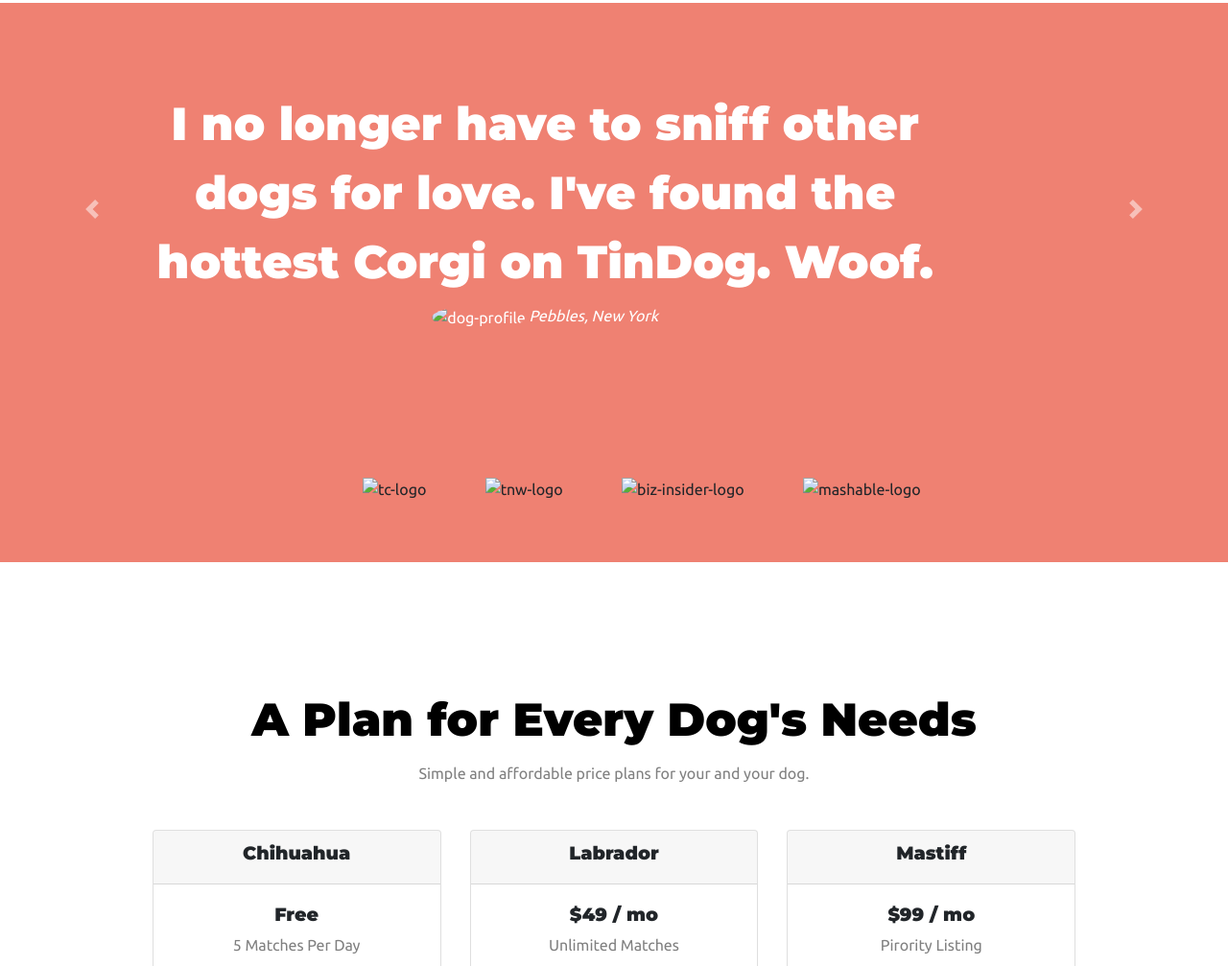
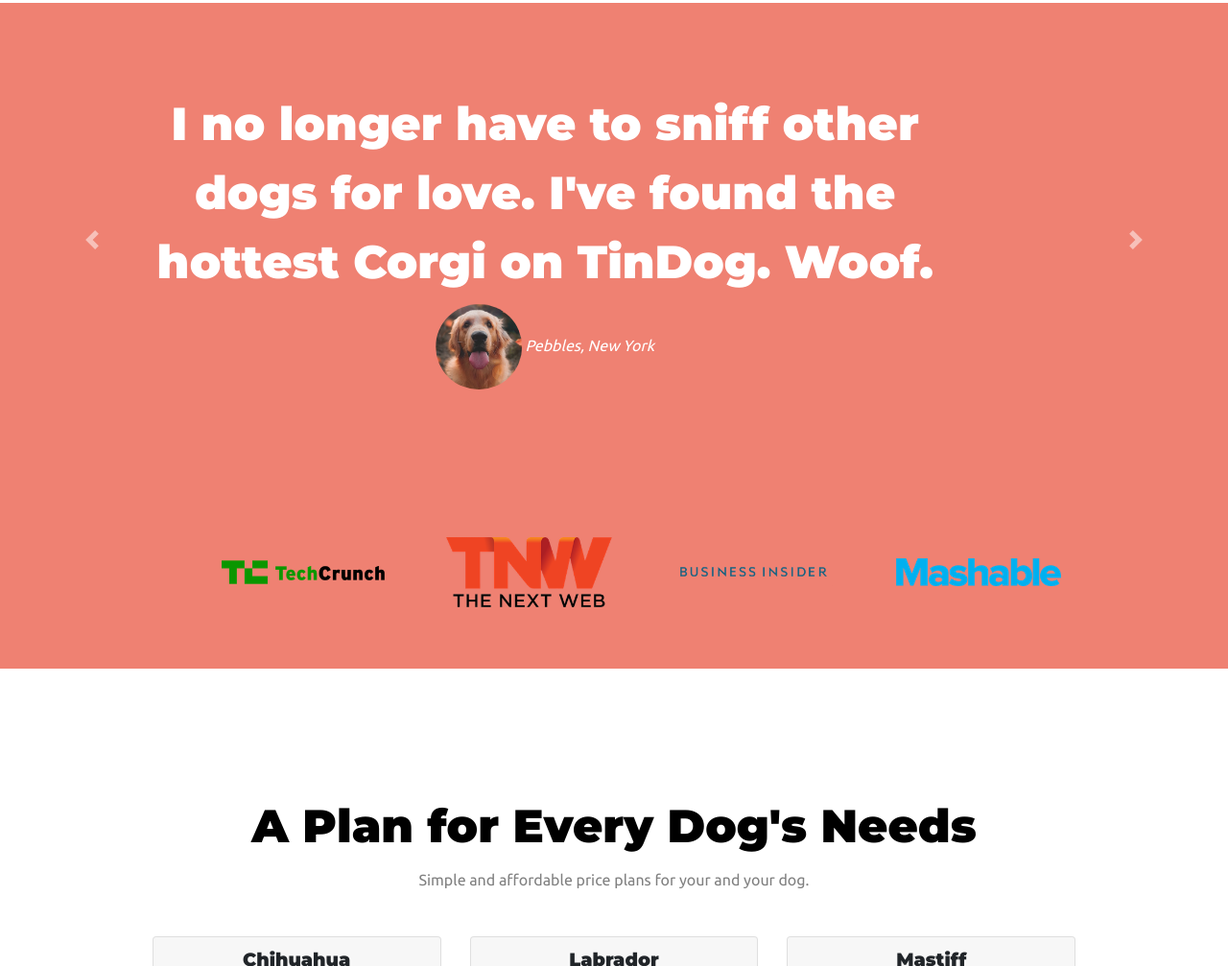
Before and after one commit to Ezemichael/Ezemichael.github.io, a plain HTML site: page index.html in a window 1280 px wide. Shown: the part 970-1977 px from the top of the page at 96% size. Drawn offline with nearby package versions, Linux system fonts and the light colour scheme; files that its build step writes are made by us from their sources.

Commit message:
Update index.html

```diff
--- a/index.html
+++ b/index.html
@@ -7,7 +7,7 @@
 
   <!-- CSS Style-Sheets -->
   <link rel="stylesheet" href="https://stackpath.bootstrapcdn.com/bootstrap/4.4.1/css/bootstrap.min.css" integrity="sha384-Vkoo8x4CGsO3+Hhxv8T/Q5PaXtkKtu6ug5TOeNV6gBiFeWPGFN9MuhOf23Q9Ifjh" crossorigin="anonymous">
-  <link rel="stylesheet" href="css/styles.css">
+  <link rel="stylesheet" href="styles.css">
   <!-- Google Fonts -->
   <link href="https://fonts.googleapis.com/css?family=Montserrat:900|Ubuntu&display=swap" rel="stylesheet">
 
@@ -65,7 +65,7 @@
             <button type="button" class="title-btn btn btn-dark btn-lg"><i class="fab fa-apple"></i> Download</button>
           </div>
           <div class="col-lg-6 col-md-6 ">
-            <img class="title-image" src="images/iphone6.png" alt="iphone-mockup">
+            <img class="title-image" src="iphone6.png" alt="iphone-mockup">
           </div>
         </div>
     </div>
@@ -114,12 +114,12 @@
       <div class="carousel-inner">
         <div class="carousel-item active container-fluid">
           <h2 class="title-desc">I no longer have to sniff other dogs for love. I've found the hottest Corgi on TinDog. Woof.</h2>
-          <img class="testimonial-img" src="images/dog-img.jpg" alt="dog-profile">
+          <img class="testimonial-img" src="dog-img.jpg" alt="dog-profile">
           <em>Pebbles, New York</em>
         </div>
         <div class="carousel-item container-fluid">
           <h2 class="title-desc">My dog used to be so lonely, but with TinDog's help, they've found the love of their life. I think.</h2>
-          <img class="testimonial-img" src="images/lady-img.jpg" alt="lady-profile">
+          <img class="testimonial-img" src="lady-img.jpg" alt="lady-profile">
           <em class>Beverly, Illinois</em>
         </div>
         <a class="carousel-control-prev" href="#carouselExampleControls" role="button" data-slide="prev">
@@ -142,10 +142,10 @@
   <!-- Press -->
 
   <section id="press">
-    <img class="press-img" src="images/techcrunch.png" alt="tc-logo">
-    <img class="press-img" src="images/tnw.png" alt="tnw-logo">
-    <img class="press-img" src="images/bizinsider.png" alt="biz-insider-logo">
-    <img class="press-img" src="images/mashable.png" alt="mashable-logo">
+    <img class="press-img" src="techcrunch.png" alt="tc-logo">
+    <img class="press-img" src="tnw.png" alt="tnw-logo">
+    <img class="press-img" src="bizinsider.png" alt="biz-insider-logo">
+    <img class="press-img" src="mashable.png" alt="mashable-logo">
 
   </section>
 
```
